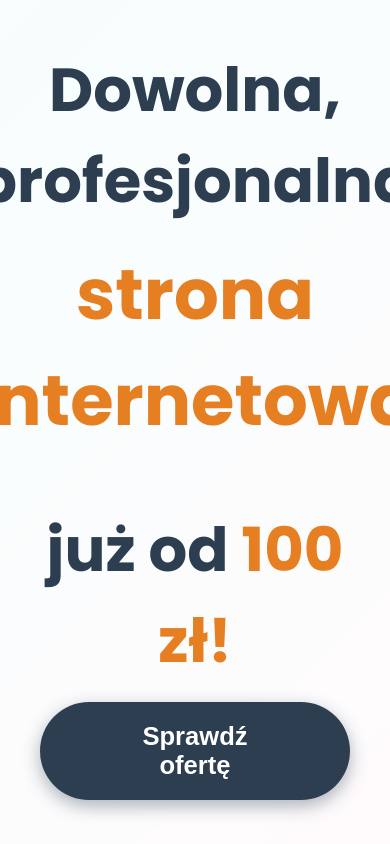
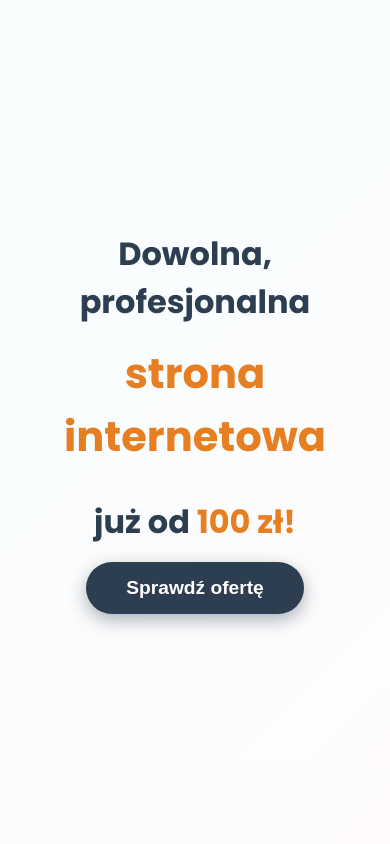
Before and after one commit to R4D3K720/Wizyt-wka, a plain HTML site: page index.html in a window 390 px wide. Drawn offline with Linux system fonts and the light colour scheme.

Commit message:
Update index.html

```diff
--- a/index.html
+++ b/index.html
@@ -66,6 +66,22 @@
 #splash button:hover {
   background: #1f2a36;
   box-shadow: 0 9px 28px rgba(31,42,54,0.7);
+}
+
+/* RESPONSYWNOŚĆ EKRAN POWITALNY */
+@media (max-width: 480px) {
+  #splash {
+    font-size: 2rem;
+    padding: 0 20px;
+  }
+  #splash .line2 {
+    font-size: 2.6rem;
+    margin-bottom: 30px;
+  }
+  #splash button {
+    padding: 15px 40px;
+    font-size: 1.2rem;
+  }
 }
 
   /* GŁÓWNA STRONA */
```
Lines whose indentation alone changed are shown as unchanged.
